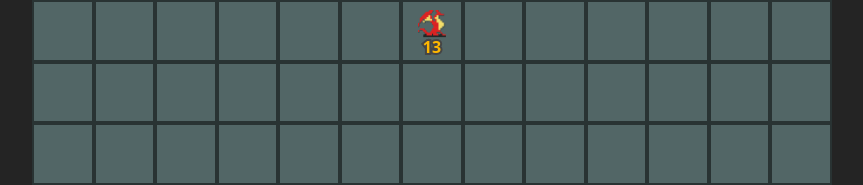
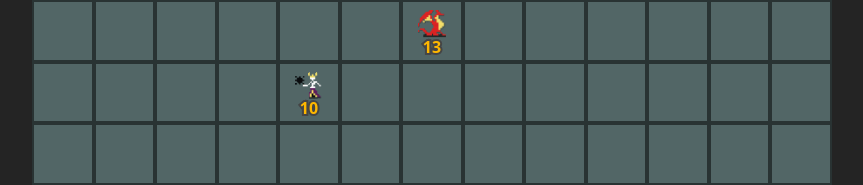
Before and after one commit to hbd7/dragonsweeper-clone, a React (Vite) app: page / in a window 1280 px wide. Shown: the part 250-435 px from the top of the page, without its empty margins (208-1071 px from the left). Built offline with nearby package versions, Linux system fonts and the light colour scheme.

Commit message:
fixed bug where each re-render would cause 130 new tiles array elements to be generated

```diff
--- a/components/TileCreateTileClass.tsx
+++ b/components/TileCreateTileClass.tsx
@@ -1,4 +1,5 @@
-import Tile from "./Tile.tsx";
+import type Player from "../ts/Player.ts";
+import type { Dispatch, SetStateAction } from "react";
 import * as CONST from "../constants/TileData.ts";
 import TileBasic from "../ts/TileBasic.ts";
 import TileVision from "../ts/TileVision.ts";
@@ -6,8 +7,8 @@ import TileRatKing from "../ts/TileRatKing.ts";
 import TileTitan from "../ts/TileTitan.ts";
 import TileDragon from "../ts/TileDragon.ts";
 import TileMimic from "../ts/TileMimic.ts";
-import type Player from "../ts/Player.ts";
-import type { Dispatch, SetStateAction } from "react";
+import TileVisionScroll from "../ts/TileVisionScroll.ts";
+import TileLich from "../ts/TileLich.ts";
 
 export const createTileClass = (
   index: number,
@@ -15,13 +16,7 @@ export const createTileClass = (
   surroundingValue: number,
   myNeighbours: number[],
   player: Player,
-  tilesClassArray: TileBasic[],
-  updateMe: () => void,
-  tilesReact: TileBasic,
-  markerToShow: number,
-  markerButtonListIndex: number | null,
-  setMarkerButtonListIndex: Dispatch<SetStateAction<number | null>>,
-  setRef: (ref: HTMLDivElement) => void
+  tilesClassArray: TileBasic[]
 ) => {
   const x = index % CONST.TILES_WIDTH;
   const y = Math.floor(index / CONST.TILES_WIDTH);
@@ -59,6 +54,19 @@ export const createTileClass = (
     case CONST.ID_MIMIC:
       tile = new TileMimic(player, tileId, energyChange, x, y);
       break;
+    case CONST.ID_VISION_SCROLL:
+      tile = new TileVisionScroll(
+        player,
+        tileId,
+        energyChange,
+        x,
+        y,
+        tilesClassArray
+      );
+      break;
+    case CONST.ID_LICH:
+      tile = new TileLich(player, tileId, energyChange, x, y, tilesClassArray);
+      break;
     default:
       tile = new TileBasic(player, tileId, energyChange, x, y, image);
   }
@@ -66,15 +74,4 @@ export const createTileClass = (
   tile.setSurroundingTiles(myNeighbours);
 
   tilesClassArray.push(tile);
-  return (
-    <Tile
-      tile={tilesReact}
-      key={tile.uniqueId}
-      updateMe={updateMe}
-      markerToShow={markerToShow}
-      markerButtonListIndex={markerButtonListIndex}
-      setMarkerButtonListIndex={setMarkerButtonListIndex}
-      setRef={setRef}
-    />
-  );
 };
--- a/components/TileList.tsx
+++ b/components/TileList.tsx
@@ -4,15 +4,16 @@ import { createTileClass } from "./TileCreateTileClass.tsx";
 import { useEffect, useRef, useState, type JSX } from "react";
 import type Player from "../ts/Player.ts";
 import TileBasic from "../ts/TileBasic.ts";
+import Tile from "./Tile.tsx";
 
 export const tilesClassArray: TileBasic[] = [];
 
-let ifInitialized = false;
+let hasInitialized = false;
 
 export default function TileList({ player }: { player: Player }) {
   const [tilesReact, setTilesReact] = useState(tilesClassArray);
   const updateMe = () => {
-    setTilesReact((arr) => [...arr]);
+    setTilesReact([...tilesReact]);
   };
 
   const [TILE_OBJECT, SET_TILE_OBJECT] = useState<{
@@ -25,15 +26,6 @@ export default function TileList({ player }: { player: Player }) {
   const TILES_SURROUNDING_VALUE = TILE_OBJECT?.TILES_SURROUNDING_VALUE ?? [];
   const TILES_SURROUNDING_NEIGHBOURS =
     TILE_OBJECT?.TILES_SURROUNDING_NEIGHBOURS ?? [[]];
-
-  let outputJSX: JSX.Element[] = [];
-
-  useEffect(() => {
-    if (ifInitialized) return;
-
-    ifInitialized = true;
-    SET_TILE_OBJECT(generateTiles());
-  }, []);
 
   // Marker to display on each Tile
   const [markerToShow, setMarkerToShow] = useState<number[]>(
@@ -53,22 +45,39 @@ export default function TileList({ player }: { player: Player }) {
     }
   };
 
-  for (let i = 0; i < TILES_TO_GENERATE.length; i++) {
-    outputJSX.push(
+  let outputJSX: JSX.Element[] = [];
+
+  useEffect(() => {
+    if (hasInitialized) return;
+
+    hasInitialized = true;
+    SET_TILE_OBJECT(generateTiles());
+  }, []);
+
+  if (tilesClassArray.length === 0) {
+    for (let i = 0; i < TILES_TO_GENERATE.length; i++) {
       createTileClass(
         i,
         TILES_TO_GENERATE[i],
         TILES_SURROUNDING_VALUE[i],
         TILES_SURROUNDING_NEIGHBOURS[i],
         player,
-        tilesClassArray,
-        updateMe,
-        tilesReact[i],
-        markerToShow[i],
-        markerButtonListIndex,
-        setMarkerButtonListIndex,
-        setTileRef
-      )
+        tilesClassArray
+      );
+    }
+  }
+
+  for (let i = 0; i < tilesClassArray.length; i++) {
+    outputJSX.push(
+      <Tile
+        tile={tilesReact[i]}
+        key={tilesClassArray[i].uniqueId}
+        updateMe={updateMe}
+        markerToShow={markerToShow[i]}
+        markerButtonListIndex={markerButtonListIndex}
+        setMarkerButtonListIndex={setMarkerButtonListIndex}
+        setRef={setTileRef}
+      />
     );
   }
 
```
